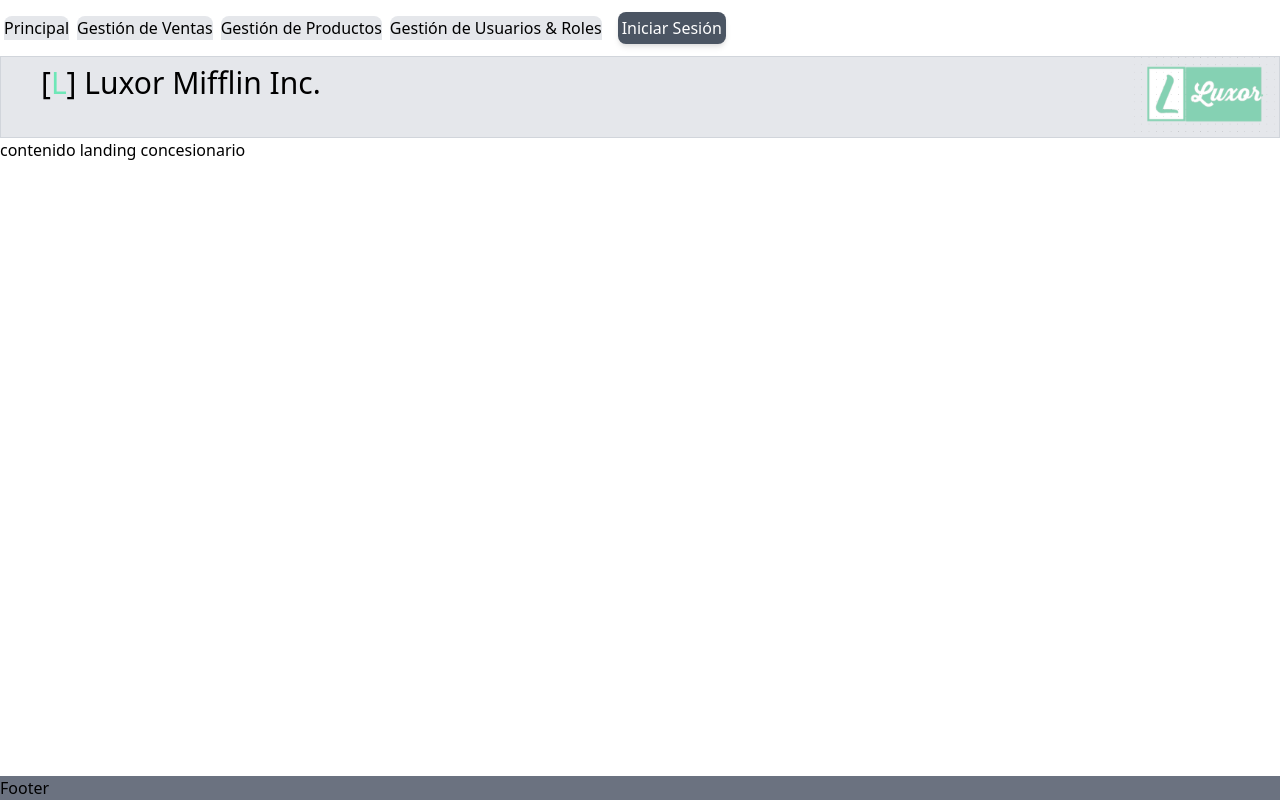
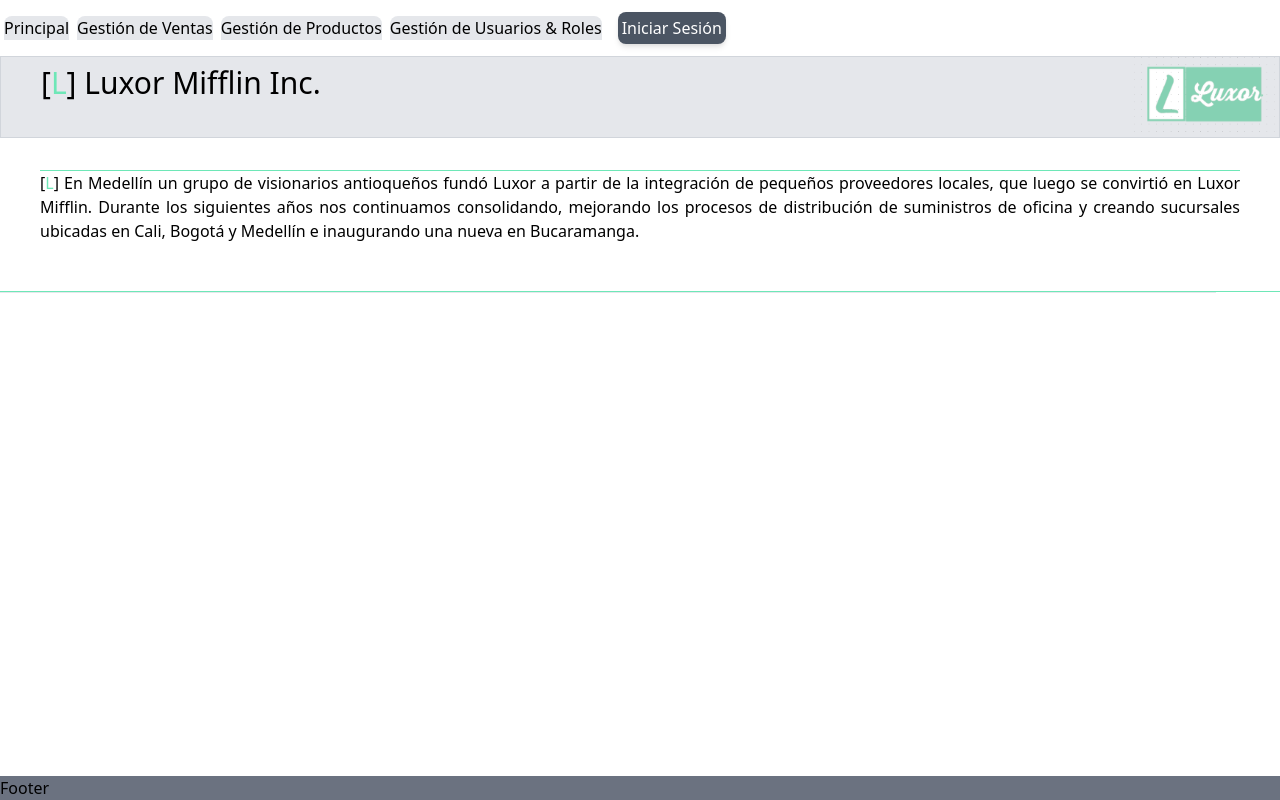
Before and after one commit to luxormifflin/luxorwebsite, a React (Create React App) app: page / in a window 1280 px wide. Built offline with nearby package versions, Linux system fonts and the light colour scheme.

Commit message:
22021-16-10 se soluciona el error de creación de nuevo producto

```diff
--- a/src/components/Navbar.jsx
+++ b/src/components/Navbar.jsx
@@ -9,10 +9,10 @@
         <nav className='bg-white'>
         <div className='flex w-full mx-auto justify-between my-3 items-center'>
             <ul className='flex justify-between items-start'>
-            <li className='bg-gray-200 p-0 m-1 rounded-t-lg'><a href="principal.html">Principal</a></li>
-            <li className='bg-gray-200 p-0 m-1 rounded-t-lg'><a href="ventasMain.html">Gestión de Ventas</a></li>
-            <li className='bg-gray-200 p-0 m-1 rounded-t-lg'><a href="productosMain.html">Gestión de Productos</a></li>
-            <li className='bg-gray-200 p-0 m-1 rounded-t-lg'><a href="usuariosMain.html">Gestión de Usuarios & Roles</a></li>
+            <li className='bg-gray-200 p-0 m-1 rounded-t-lg'><a href='/'>Principal</a></li>
+            <li className='bg-gray-200 p-0 m-1 rounded-t-lg'><a href='/admin/ventas'>Gestión de Ventas</a></li>
+            <li className='bg-gray-200 p-0 m-1 rounded-t-lg'><a href='/admin/productos'>Gestión de Productos</a></li>
+            <li className='bg-gray-200 p-0 m-1 rounded-t-lg'><a href='/admin/usuarios'>Gestión de Usuarios & Roles</a></li>
             <li className='px-3'>
                 <div className='flex flex-end w-full items-end'>
                 <button
--- a/src/pages/Index.jsx
+++ b/src/pages/Index.jsx
@@ -2,8 +2,15 @@
 
 const Index = () => {
     return (
-        <div>
-            contenido landing concesionario
+        <div class="grid grid-cols-1 divide-y divide-green-300">
+            <br/>
+
+            <h1 className=' text-justify bg-center mt-2 mx-10'>[<span className="text-green-300">L</span>] En Medellín un grupo de visionarios antioqueños fundó Luxor a partir de la integración de pequeños proveedores locales, que luego se convirtió en Luxor Mifflin. Durante los siguientes años nos continuamos consolidando, mejorando los procesos de distribución de suministros de oficina y creando sucursales ubicadas en Cali, Bogotá y Medellín e inaugurando una nueva en Bucaramanga.</h1>
+            <br/>
+            <br/>
+            <p>
+                <hr className='align-center' width='95%' />
+            </p>
         </div>
     )
 }
--- a/src/utils/api.js
+++ b/src/utils/api.js
@@ -18,7 +18,7 @@
     const options = {
         method: 'POST',
         url: 'http://localhost:5000/productos/',
-        headers: {'Content-Type': 'application/json, Authorization: getToken()'},
+        headers: {'Content-Type': 'application/json', Authorization: getToken()},
         data,
     };
     await axios.request(options).then(successCallback).catch(errorCallback);
@@ -46,7 +46,12 @@
 // CRUD PARA USUARIOS
 
 export const obtenerUsuarios = async (successCallback, errorCallback) => {
-    const options = { method: 'GET', url: 'http://localhost:5000/usuarios' };
+    const options = {
+        method: 'GET',
+        url: 'http://localhost:5000/usuarios',
+        headers: {
+            Authorization: getToken(),
+        } };
     await axios.request(options).then(successCallback).catch(errorCallback);
 };
 
@@ -56,21 +61,8 @@
     const options = {
         method: 'POST',
         url: 'http://localhost:5000/ventas',
-        headers: { 'Content-Type': 'application/json' },
+        headers: { 'Content-Type': 'application/json', Authorization: getToken() },
         data,
     };
     await axios.request(options).then(successCallback).catch(errorCallback);
 };
-
-  // export const obtenerUsuarios = async (setVehiculos, setEjecutarConsulta = () => {}) => {
-  //   const options = { method: 'GET', url: 'http://localhost:5000/usuarios/' };
-  //   await axios
-  //     .request(options)
-  //     .then(function (response) {
-  //       setVehiculos(response.data);
-  //     })
-  //     .catch(function (error) {
-  //       console.error(error);
-  //     });
-  //   setEjecutarConsulta(false);
-  // };
```
